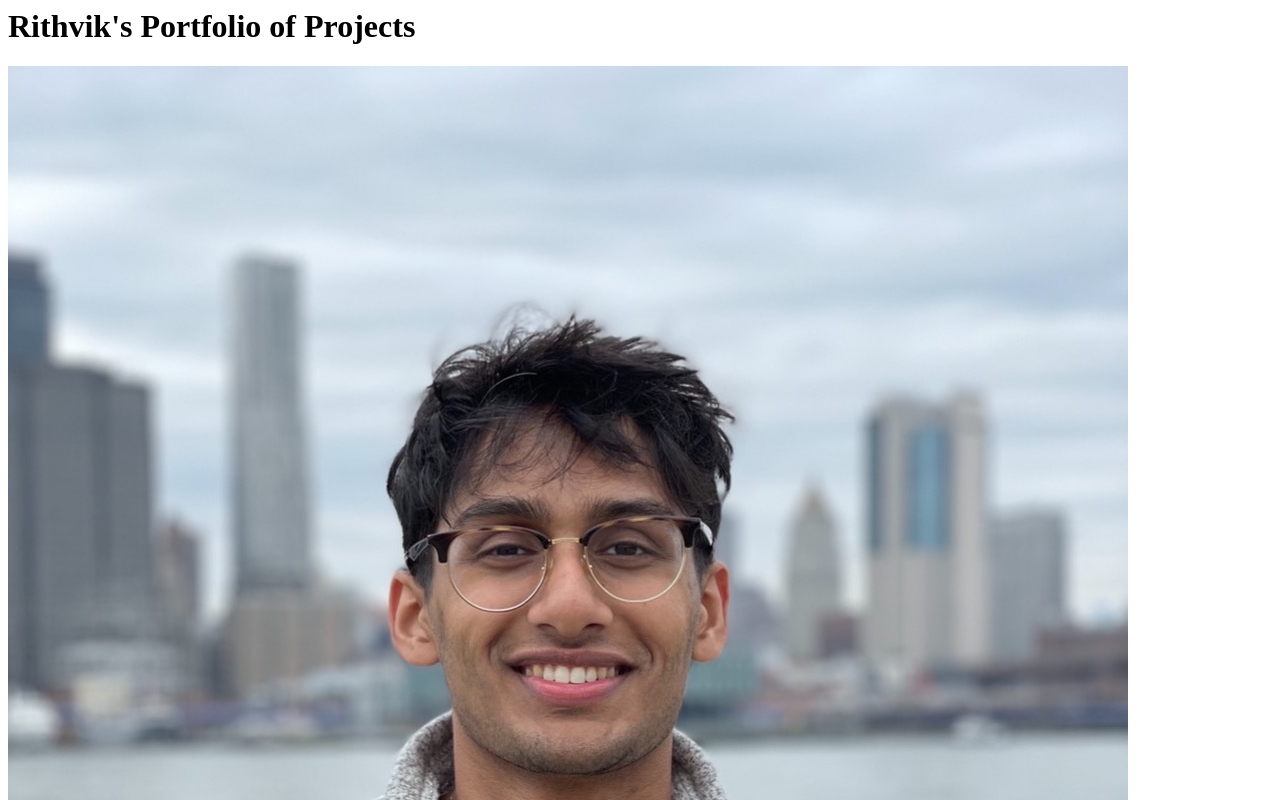
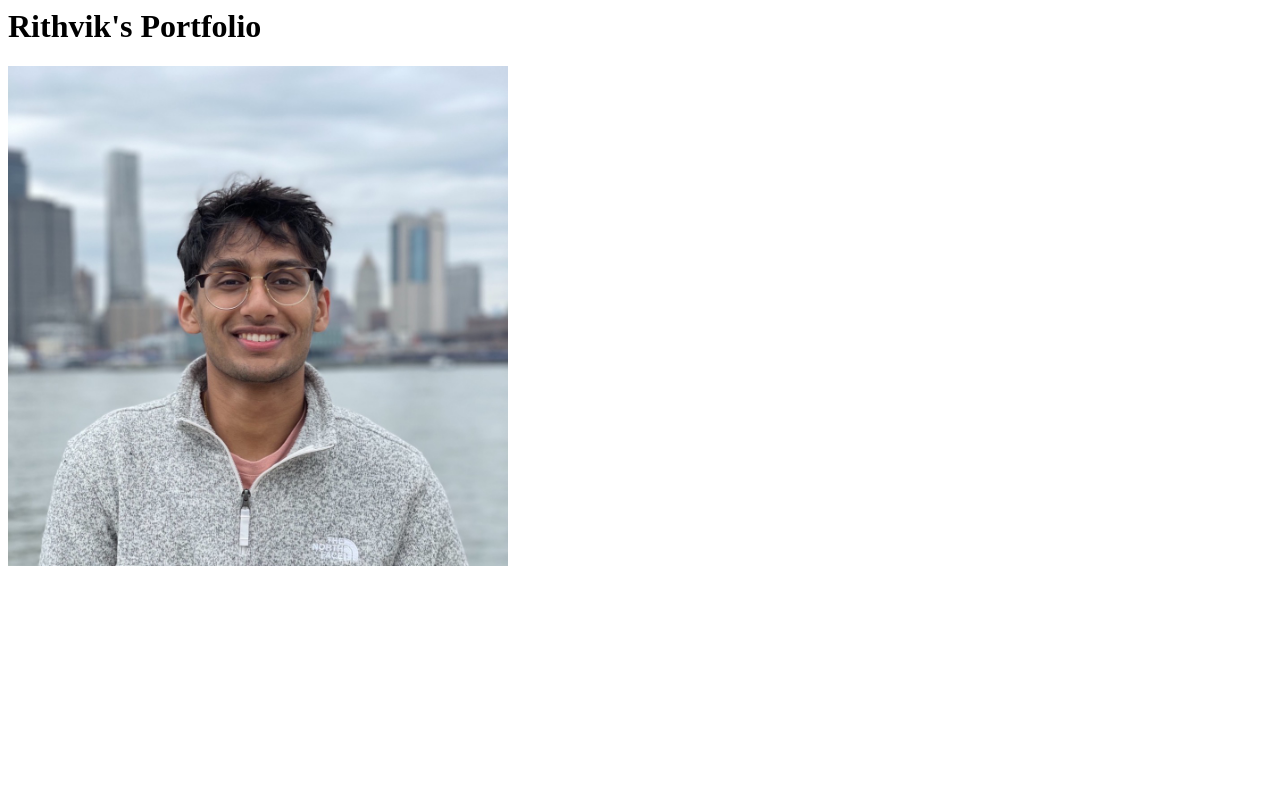
Before and after one commit to rithvik1139/rithvik1139.github.io, a plain HTML site: page index.html in a window 1280 px wide. Shown: the top 800 px of the page. Drawn offline with Linux system fonts and the light colour scheme.

Commit message:
Resize img

```diff
--- a/index.html
+++ b/index.html
@@ -1,4 +1,4 @@
 <html>
-    <h1>Rithvik's Portfolio of Projects</h1>
-    <img src="rithvik.jpeg">
+    <h1>Rithvik's Portfolio</h1>
+    <img src="rithvik.jpeg" height="500" width="500">
 </html>
```
